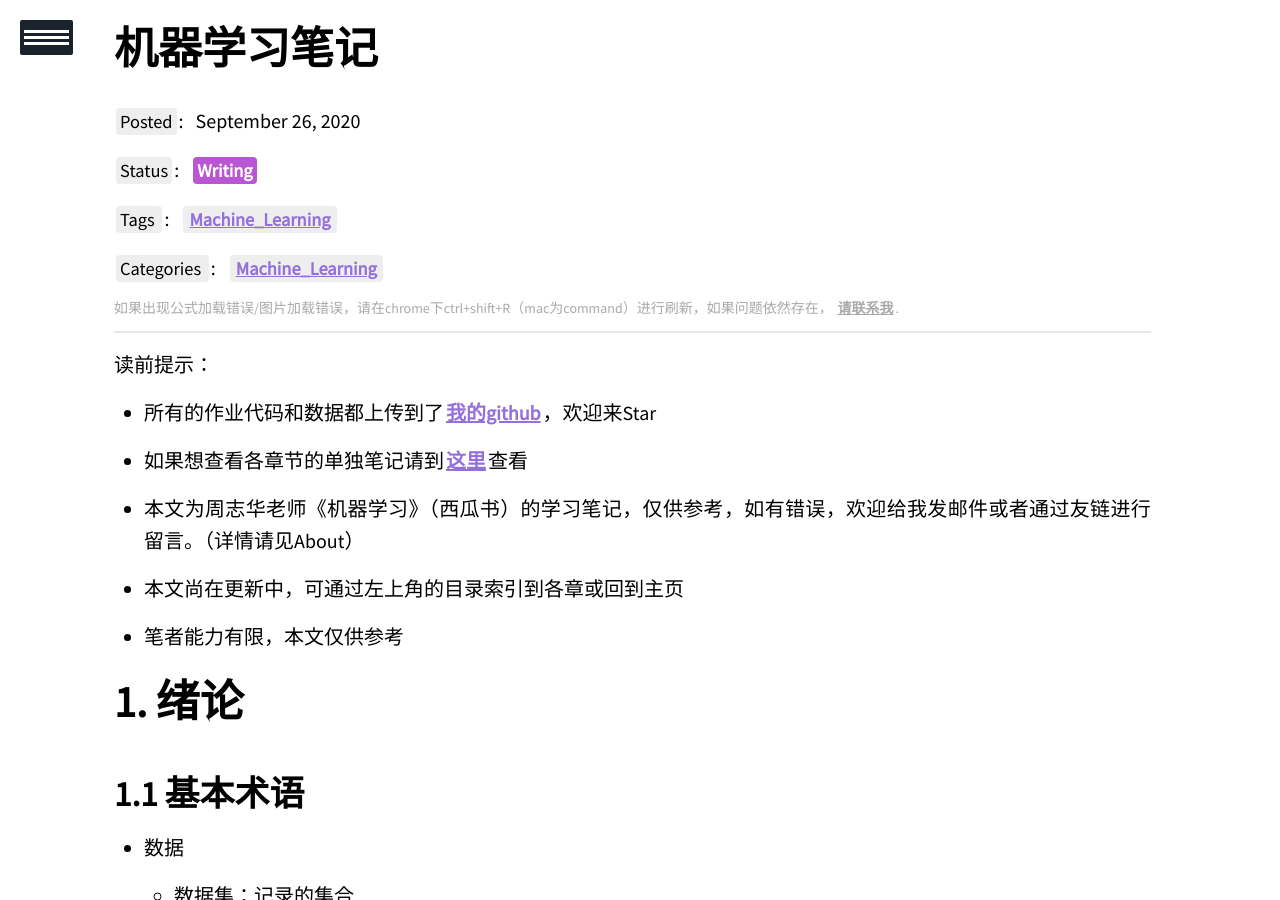
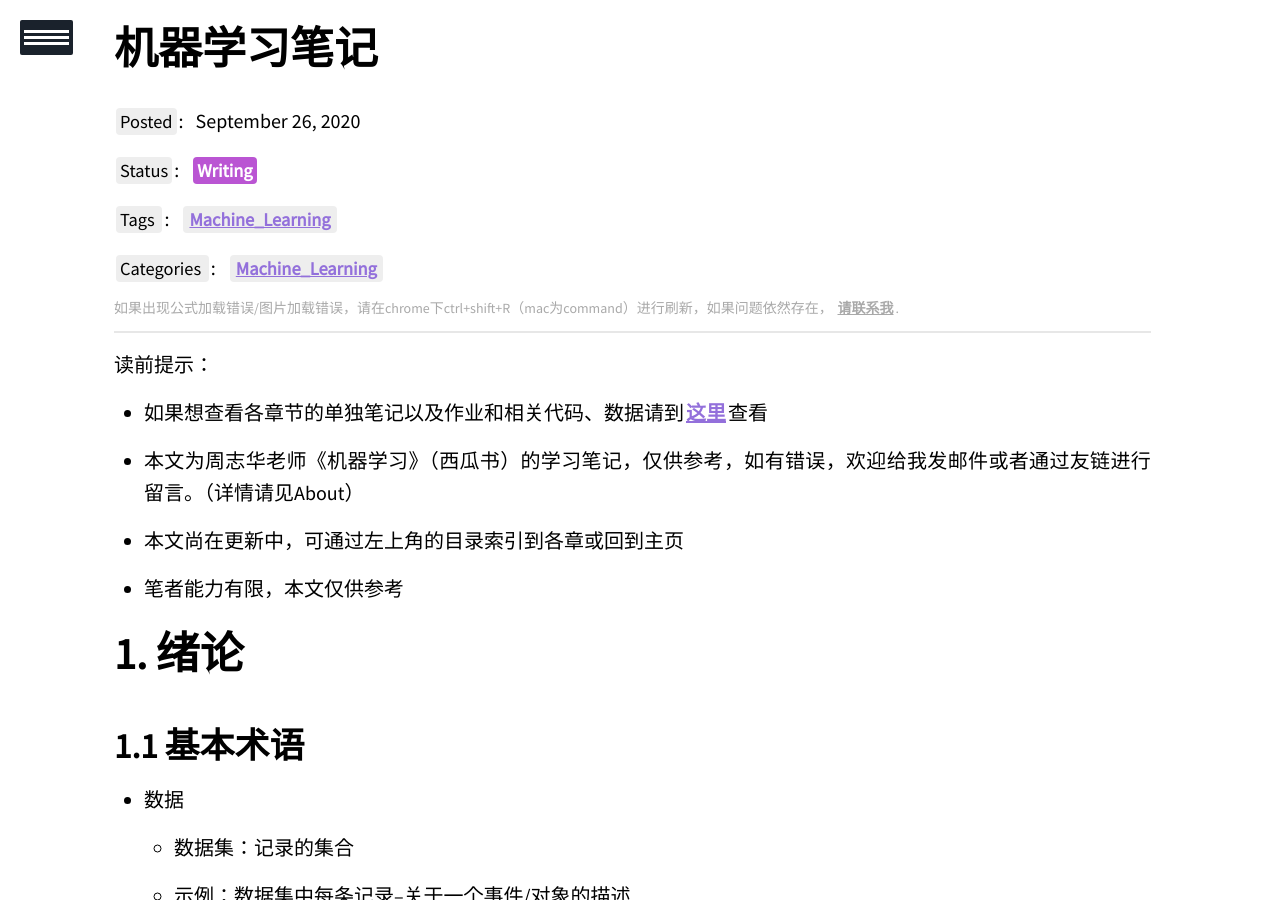
Before and after one commit to WangXiCindy/wangxicindy.github.io, a Jekyll site: the page built from _posts/2020-9-26-机器学习笔记.md, in a window 1280 px wide and 900 px high. Built offline with Jekyll 4.4.1, drawn with Linux system fonts in a browser that asks for light colours; our own code applies the rules of GitHub Pages for plain Markdown files; formulas are drawn with MathJax 3; a script that is not in the unit is left out.

Commit message:
Update 2020-9-26-机器学习笔记.md

```diff
--- a/_posts/2020-9-26-机器学习笔记.md
+++ b/_posts/2020-9-26-机器学习笔记.md
@@ -12,9 +12,7 @@ description: 本文为周志华老师《机器学习》（西瓜书）的学习
 ---
 
 读前提示：
-
-- 所有的作业代码和数据都上传到了[我的github](https://github.com/WangXiCindy/Machine_Learning_Codes)，欢迎来Star
-- 如果想查看各章节的单独笔记请到[这里](https://github.com/WangXiCindy/Machine_Learning_Notes)查看
+- 如果想查看各章节的单独笔记以及作业和相关代码、数据请到[这里](https://github.com/WangXiCindy/Machine_Learning_Notes)查看
 
 - 本文为周志华老师《机器学习》（西瓜书）的学习笔记，仅供参考，如有错误，欢迎给我发邮件或者通过友链进行留言。（详情请见About）
 
```
